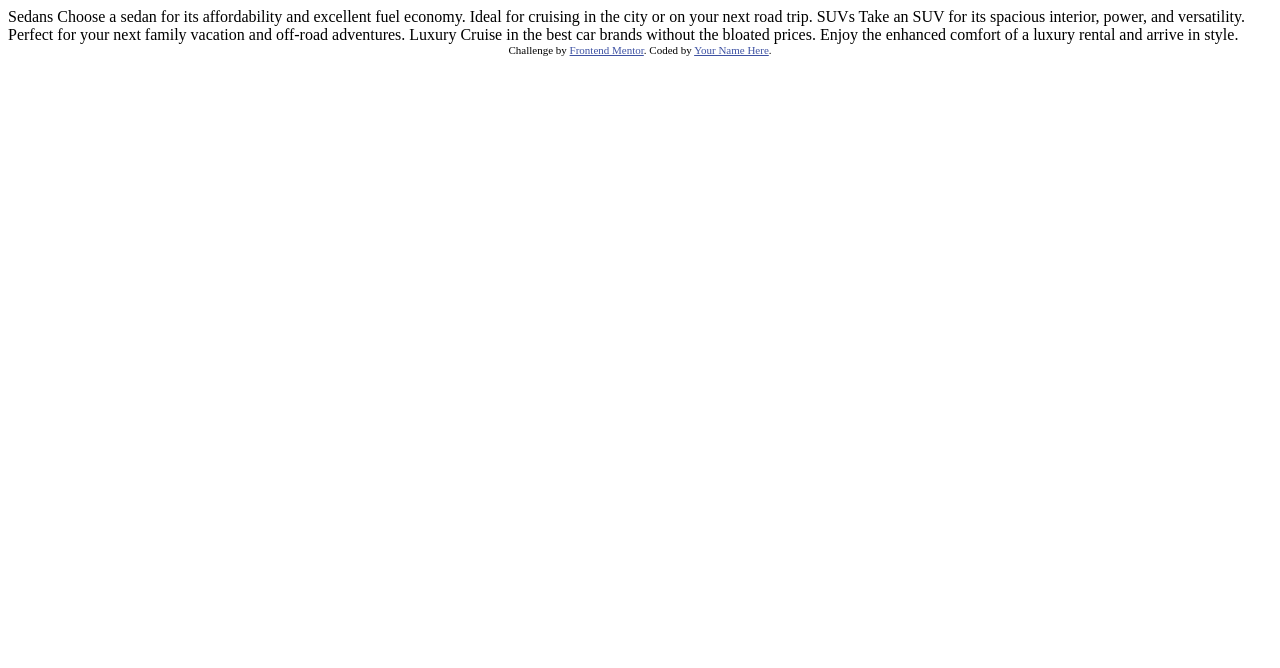
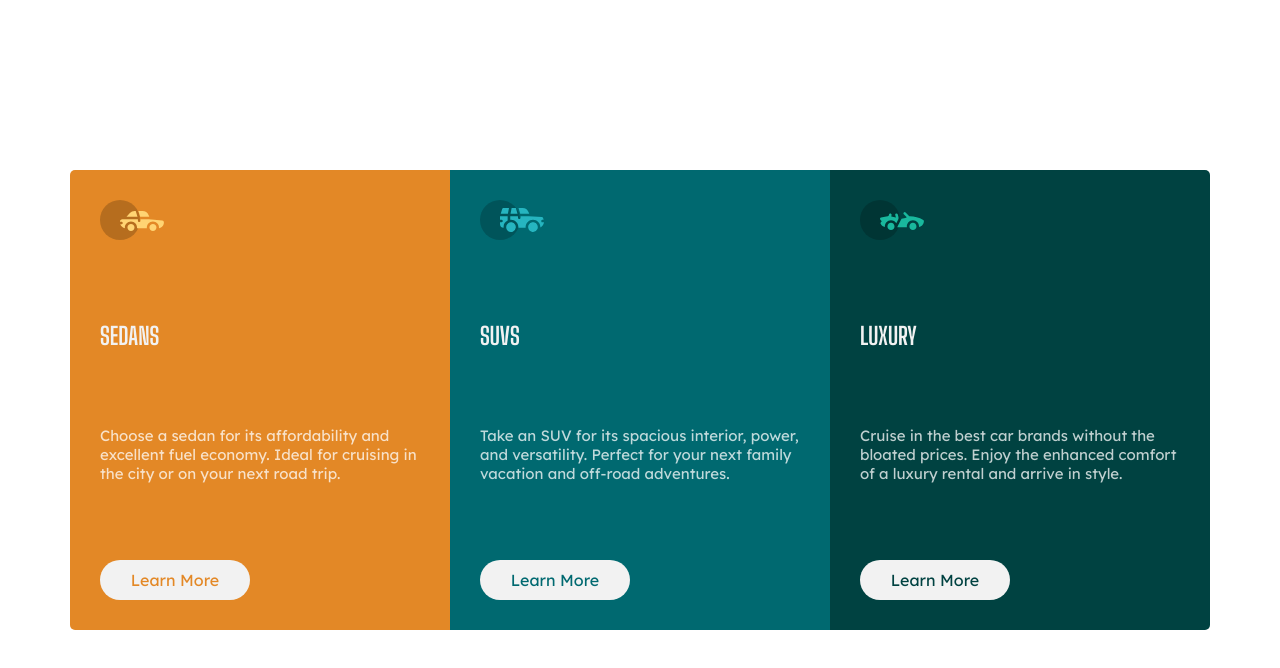
Before and after one commit to SamehElhady/3-column-preview-card-component-main, a plain HTML site: page index.html in a window 1280 px wide. Drawn offline with Linux system fonts and the light colour scheme.

Commit message:
little things and finish desktop

```diff
--- a/index.html
+++ b/index.html
@@ -6,7 +6,13 @@
 
   <link rel="icon" type="image/png" sizes="32x32" href="./images/favicon-32x32.png">
 
+  <link rel="preconnect" href="https://fonts.googleapis.com">
+  <link rel="preconnect" href="https://fonts.gstatic.com" crossorigin>
+  <link href="https://fonts.googleapis.com/css2?family=Big+Shoulders+Display:wght@700&family=Lexend+Deca&display=swap"
+    rel="stylesheet">
+
   <title>Frontend Mentor | 3-column preview card component</title>
+  <link rel="stylesheet" href="style.css">
 
   <!-- Feel free to remove these styles or customise in your own stylesheet 👍 -->
   <style>
@@ -15,22 +21,30 @@
   </style>
 </head>
 <body>
-
-  Sedans
-  Choose a sedan for its affordability and excellent fuel economy. Ideal for cruising in the city
-  or on your next road trip.
-
-  SUVs
-  Take an SUV for its spacious interior, power, and versatility. Perfect for your next family vacation
-  and off-road adventures.
-
-  Luxury
-  Cruise in the best car brands without the bloated prices. Enjoy the enhanced comfort of a luxury
-  rental and arrive in style.
-
+  <main>
+    <section class="column1">
+      <div class="row1-1"><img src="./images/icon-sedans.svg" alt="Sedans"></div>
+      <h1>Sedans</h1>
+      <p>Choose a sedan for its affordability and excellent fuel economy. Ideal for cruising in the city or on your next road trip.</p>
+      <div class="row1-4 btn">Learn More</div>
+    </section>
+    <section class="column2">
+      <div class="row2-1"><img src="./images/icon-suvs.svg" alt="icon SUVs"></div>
+      <h1>SUVs</h1>
+      <p>Take an SUV for its spacious interior, power, and versatility. Perfect for your next family vacation and off-road adventures.</p>
+      <div class="row2-4 btn">Learn More</div>
+    </section>
+    <section class="column3">
+      <div class="row3-1"><img src="./images/icon-luxury.svg" alt="Luxury"></div>
+      <h1>Luxury</h1>
+      <p>Cruise in the best car brands without the bloated prices. Enjoy the enhanced comfort of a luxury rental and arrive in style.</p>
+      <div class="row3-4 btn">Learn More</div>
+    </section>
+  </main>
+  <!--
   <div class="attribution">
     Challenge by <a href="https://www.frontendmentor.io?ref=challenge" target="_blank">Frontend Mentor</a>.
     Coded by <a href="#">Your Name Here</a>.
-  </div>
+  </div> -->
 </body>
 </html>
--- /dev/null
+++ b/style.css
@@ -0,0 +1,68 @@
+*{
+    padding: 0px;
+    margin: 0px;
+    font-family: 'Big Shoulders Display', cursive;
+    font-family: 'Lexend Deca', sans-serif;
+}
+p{
+    font-size: 15px;
+}
+
+main{
+    width: 100vw;
+    min-height:100vh ;
+    display: flex;
+    flex-direction: row;
+    justify-content: center;
+}
+
+section{
+    width: 25%;
+    height: 400px;
+    color: hsla(0, 0%, 100%, 0.75);
+    display: flex;
+    align-self: center;
+    flex-direction: column;
+    justify-content: space-between;
+    padding: 30px;
+}
+section h1{
+    text-transform: uppercase;
+    color: hsl(0, 0%, 95%);
+    font-weight: 700;
+    font-family: 'Big Shoulders Display', cursive;
+}
+.column1{
+    background-color: hsl(31, 77%, 52%);
+    border-bottom-left-radius: 5px;
+    border-top-left-radius: 5px;
+}
+.column2{
+    background-color: hsl(184, 100%, 22%);
+}
+.column3{
+    background-color: hsl(179, 100%, 13%);
+    border-bottom-right-radius:5px ;
+    border-top-right-radius: 5px;
+}
+.btn{
+    background-color: hsl(0, 0%, 95%) ;
+    height: 40px;
+    width: 150px;
+    border-radius: 20px;
+    display: flex;
+    flex-direction: column;
+    justify-content: center;
+}
+.row1-4{
+    color: hsl(31, 77%, 52%);
+    text-align: center;
+}
+.row2-4 {
+    color:hsl(184, 100%, 22%);
+    text-align: center;
+}
+.row3-4 {
+    color: hsl(179, 100%, 13%);
+    text-align: center;
+}
```
